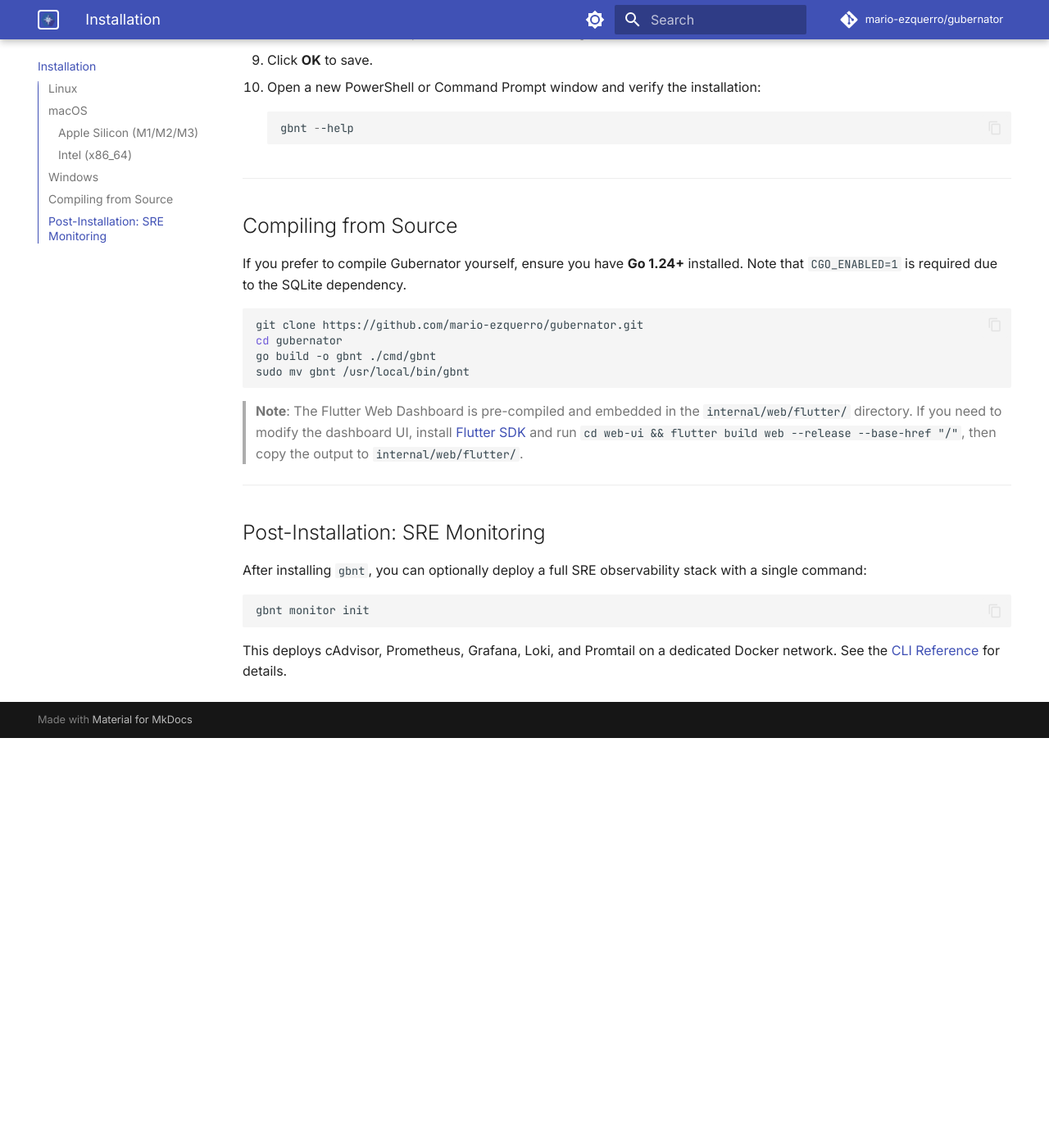
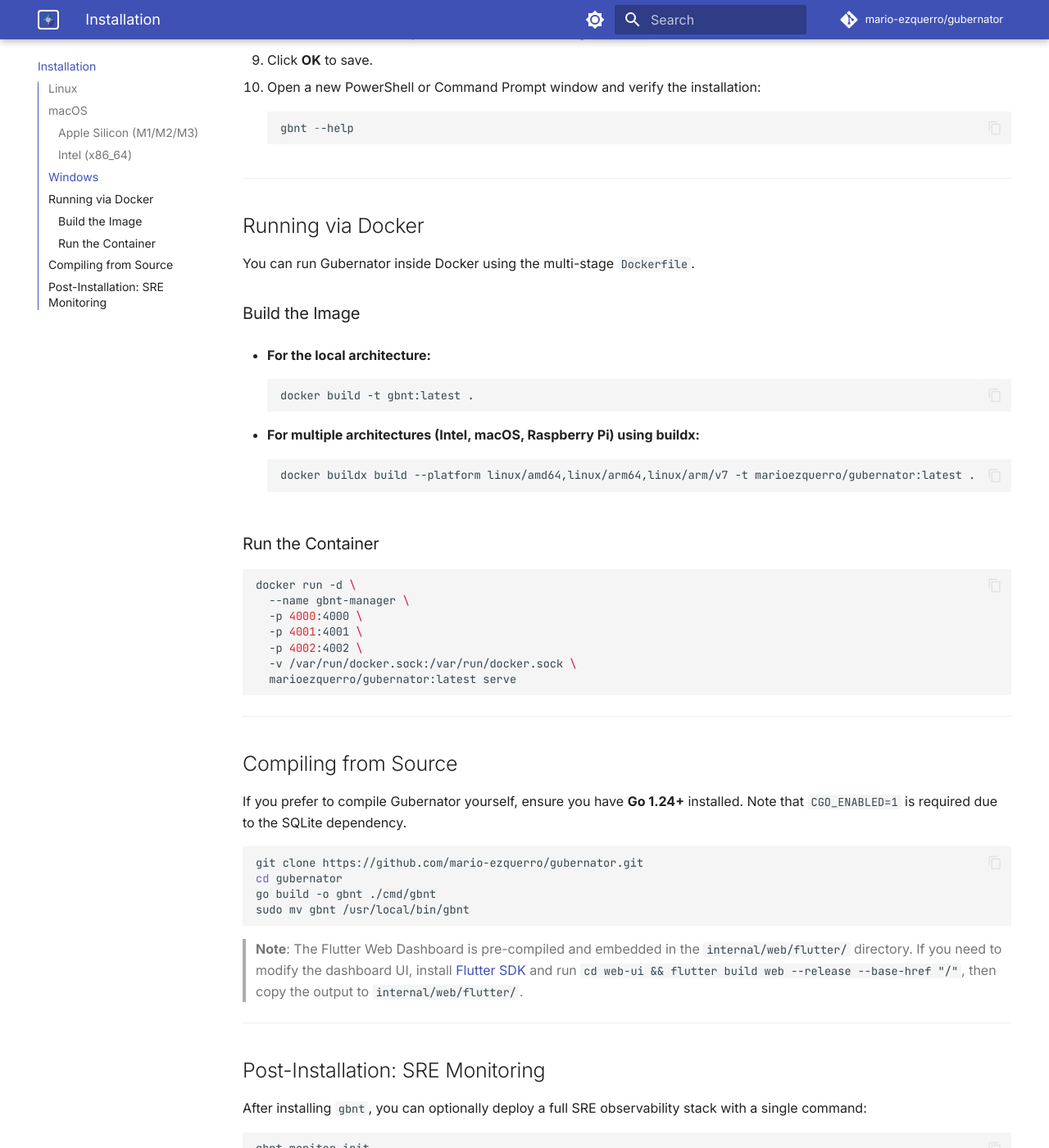
Before and after one commit to mario-ezquerro/gubernator, an MkDocs documentation site: the page built from docs/install.md, in a window 1280 px wide and 1400 px high, scrolled down 1976 px. Shown: the whole window at 82% size. Built offline with MkDocs 1.6.1 and Material for MkDocs 9.7.7, drawn with Linux system fonts in a browser that asks for light colours; comment, search, counter and statistics services are not loaded; before the commit the page ends 2876 px from its top, so only the background shows below that.

Commit message:
chore: bump version to v1.12.9 and document multi-arch Docker buildx support

````diff
--- a/docs/install.md
+++ b/docs/install.md
@@ -86,6 +86,36 @@
 
 ---
 
+## Running via Docker
+
+You can run Gubernator inside Docker using the multi-stage `Dockerfile`.
+
+### Build the Image
+
+* **For the local architecture:**
+  ```bash
+  docker build -t gbnt:latest .
+  ```
+
+* **For multiple architectures (Intel, macOS, Raspberry Pi) using buildx:**
+  ```bash
+  docker buildx build --platform linux/amd64,linux/arm64,linux/arm/v7 -t marioezquerro/gubernator:latest .
+  ```
+
+### Run the Container
+```bash
+docker run -d \
+  --name gbnt-manager \
+  -p 4000:4000 \
+  -p 4001:4001 \
+  -p 4002:4002 \
+  -v /var/run/docker.sock:/var/run/docker.sock \
+  marioezquerro/gubernator:latest serve
+```
+
+---
+
+
 ## Compiling from Source
 
 If you prefer to compile Gubernator yourself, ensure you have **Go 1.24+** installed. Note that `CGO_ENABLED=1` is required due to the SQLite dependency.
````
Also changed, not shown: .agents/rules/multi-arch-build.md (added, +24 -0 lines), README.md (+16 -3 lines), monitoring/README.md (+3 -2 lines), 1 other file.
